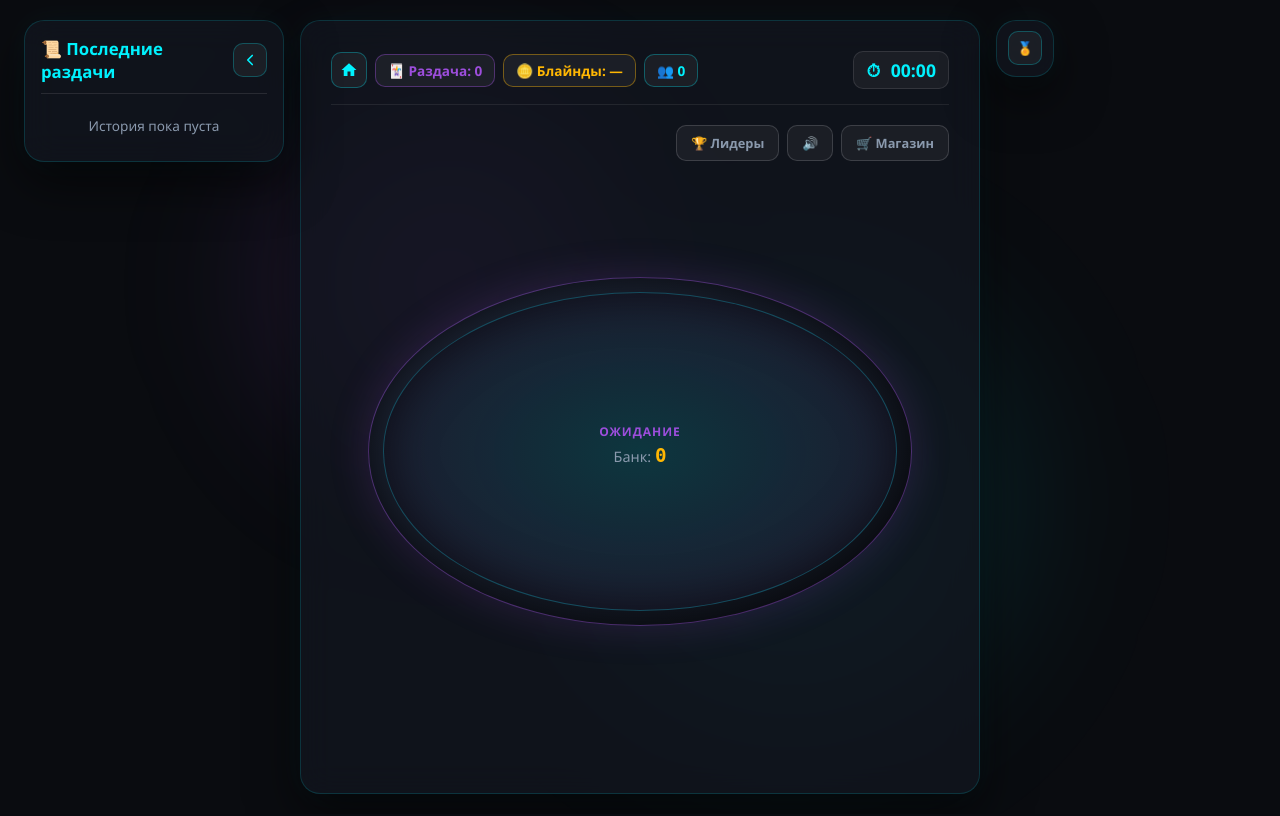
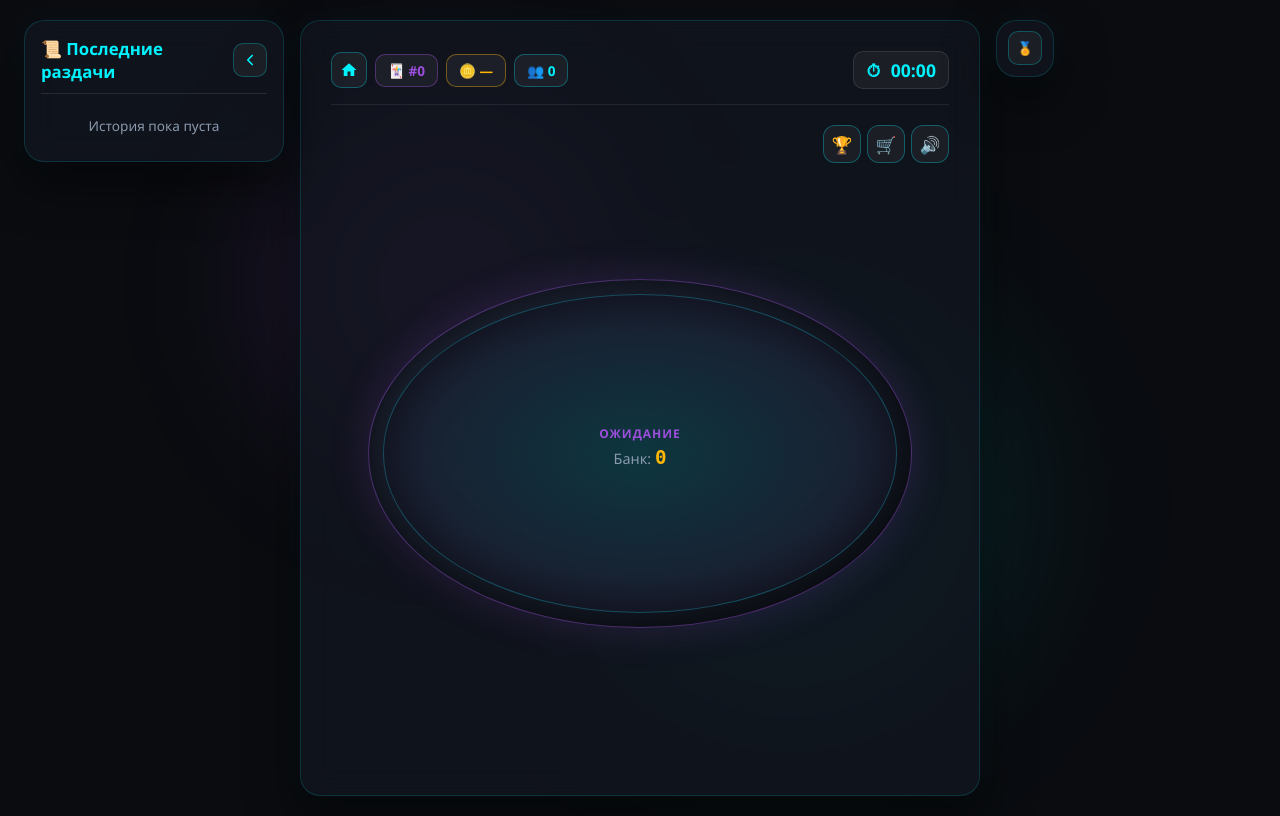
Before and after one commit to nekoreal/CrossDaunBotV2, a Flask app: page /poker in a window 1280 px wide. Before the commit the page ends 794 px from the top, so only its background shows below. Run offline with Flask 3, Linux system fonts and the light colour scheme; parts of the project's set-up code (start-up, migrations or seed data) failed here and were passed over; some libraries are stand-ins or nearby versions.

Commit message:
vibe chil with igor 8

```diff
--- a/flask_server/templates/poker.html
+++ b/flask_server/templates/poker.html
@@ -152,7 +152,7 @@ body{background:var(--bg-primary);color:var(--text-main);min-height:100vh;displa
 .pc.dim{opacity:.35}
 
 /* --- ПАНЕЛЬ ИНСТРУМЕНТОВ --- */
-.tools-row{display:flex;justify-content:space-between;align-items:center;gap:10px}
+.tools-row{display:flex;justify-content:space-between;align-items:center;gap:8px;flex-wrap:nowrap}
 .btn-def.auto{width:auto;padding:8px 14px}
 .btn-bonus{color:var(--warning);border-color:rgba(255,183,3,.45)}
 .btn-bonus:hover:not(:disabled){background:rgba(255,183,3,.14)!important;border-color:var(--warning)!important;box-shadow:0 0 20px rgba(255,183,3,.25)!important}
@@ -258,10 +258,17 @@ body{background:var(--bg-primary);color:var(--text-main);min-height:100vh;displa
 .s-combo{font-size:.68rem;font-weight:800;color:var(--warning);white-space:nowrap;text-shadow:0 0 8px rgba(255,183,3,.5);animation:tagPop .4s var(--ease-spring) backwards}
 .seat.winner .s-combo{color:var(--success);text-shadow:0 0 8px rgba(0,230,118,.6)}
 @keyframes miniReveal{0%{transform:rotateY(90deg) scale(1.7);filter:brightness(2.2)}55%{transform:rotateY(-14deg) scale(1.3);filter:brightness(1.3)}100%{transform:none;filter:none}}
-.pc.mini.reveal{animation:miniReveal .75s var(--ease-spring) var(--d) backwards}
+.pc.shown{width:40px;border-radius:5px}
+.pc.shown.reveal{animation:miniReveal .75s var(--ease-spring) var(--d) backwards}
+@media(max-width:600px){.pc.shown{width:30px;border-radius:4px}}
+@media(max-width:420px){.pc.shown{width:24px;border-radius:3px}}
 .result-item.shown{background:rgba(255,183,3,.06);border-color:rgba(255,183,3,.3)}
 .result-item.shown span:last-child{color:var(--warning)}
-.btn-show{color:var(--warning);border-color:rgba(255,183,3,.45);margin-bottom:10px}
+@keyframes showPulse{0%,100%{box-shadow:0 0 14px rgba(255,183,3,.3)}50%{box-shadow:0 0 26px rgba(255,183,3,.65)}}
+.btn-def.btn-show{position:absolute;left:50%;top:73.5%;transform:translate(-50%,-50%);z-index:7;width:auto;padding:10px 18px;white-space:nowrap;
+  color:var(--warning);border-color:rgba(255,183,3,.6);background:rgba(18,22,31,.92);animation:tagPop .35s var(--ease-spring),showPulse 1.6s ease-in-out .35s infinite}
+.btn-def.btn-show:active:not(:disabled){transform:translate(-50%,-50%) scale(.96)}
+@media(max-width:420px){.btn-def.btn-show{top:60%;padding:8px 14px;font-size:.85rem}}
 /* магазин: баланс */
 .shop-balance{display:inline-flex;align-items:center;gap:6px;margin:-6px 0 14px;padding:6px 12px;border-radius:10px;background:rgba(0,230,118,.08);border:1px solid rgba(0,230,118,.35);color:var(--success);font-family:monospace;font-weight:800}
 /* перемешивание колоды перед раздачей */
@@ -352,7 +359,13 @@ button.rank-slot{color:var(--text-main);font:inherit}
 .pc.mini .pips,.pc.mini .face,.pc.mini .ace,.pc.mini .cn.br{display:none}
 .pc.mini .cn.tl{position:static}
 .pc.mini .cn b{font-size:46cqw}.pc.mini .cn i{font-size:42cqw}
-.tools-left{display:flex;gap:8px;flex-wrap:wrap;align-items:center}
+.tools-left{display:flex;gap:6px;flex-wrap:nowrap;align-items:center;min-width:0}
+.tools-ico{flex:none}
+/* иконки панели — одинаковые квадраты, подпись во всплывающей подсказке */
+.btn-def.tool-ico{width:38px;height:38px;padding:0;display:inline-flex;align-items:center;justify-content:center;border-radius:12px;font-size:1.05rem;flex:none}
+.btn-def.tool-ico.btn-admin{color:var(--warning)}
+.tools-left .btn-sm{white-space:nowrap}
+@media(max-width:420px){.btn-def.tool-ico{width:34px;height:34px;font-size:.95rem;border-radius:10px}.tools-left{gap:4px}.top-bar,.top-bar-left{flex-wrap:nowrap!important;gap:4px}.top-bar .badge{padding:5px 7px;font-size:.72rem;white-space:nowrap}.timer-badge{font-size:.85rem}.btn-home{width:32px;height:32px}}
 .btn-stand{color:var(--danger);border-color:rgba(255,85,85,.35)}
 .watch-note{text-align:center;color:var(--text-muted);font-size:.9rem;padding:10px 0}
 .watch-note a{color:var(--accent-cyan)}
@@ -423,9 +436,9 @@ button.rank-slot{color:var(--text-main);font:inherit}
   <div class="top-bar">
     <div class="top-bar-left">
       <a href="/" class="btn-home" title="На главную"><svg viewBox="0 0 24 24"><path d="M10 20v-6h4v6h5v-8h3L12 3 2 12h3v8z"/></svg></a>
-      <div class="badge badge-purple">🃏 Раздача: <span id="handNo">0</span></div>
-      <div class="badge badge-warning">🪙 Блайнды: <span id="blinds">—</span></div>
-      <div class="badge badge-cyan">👥 <span id="playersCount">0</span></div>
+      <div class="badge badge-purple" title="Раздача">🃏 #<span id="handNo">0</span></div>
+      <div class="badge badge-warning" title="Блайнды">🪙 <span id="blinds">—</span></div>
+      <div class="badge badge-cyan" title="Игроки">👥 <span id="playersCount">0</span></div>
     </div>
     <div class="badge timer-badge" id="timerBadge">⏱ <span id="timer">00:00</span></div>
   </div>
@@ -433,15 +446,15 @@ button.rank-slot{color:var(--text-main);font:inherit}
 
   <div class="tools-row">
     <div class="tools-left">
-      <button id="btnBonus" class="btn-def btn-sm btn-bonus auto hidden" onclick="claimBonus()">💰 Взять деньги</button>
-      <button id="btnStand" class="btn-def btn-sm btn-stand auto hidden" onclick="leaveGame()">🚪 Выйти из-за стола</button>
-      <span id="bankChips" class="badge hidden"></span>
+      <button id="btnBonus" class="btn-def btn-sm btn-bonus auto hidden" onclick="claimBonus()" title="Бонус">💰</button>
+      <button id="btnStand" class="btn-def btn-sm btn-stand auto hidden" onclick="leaveGame()" title="Выйти из-за стола">🚪 Выйти</button>
+      <span id="bankChips" class="badge hidden" title="Баланс"></span>
     </div>
-    <div class="tools-left">
-      {% if is_admin %}<button class="btn-def btn-sm btn-admin auto" onclick="openAdmin()">🛠 Админ</button>{% endif %}
-      <button class="btn-def btn-sm auto" onclick="openLeaders()">🏆 Лидеры</button>
-      <button id="btnSound" class="btn-def btn-sm auto" onclick="toggleSound()" title="Звук">🔊</button>
-      <button class="btn-def btn-sm auto" onclick="openSettings()">🛒 Магазин</button>
+    <div class="tools-left tools-ico">
+      {% if is_admin %}<button class="btn-def tool-ico btn-admin" onclick="openAdmin()" title="Админ-панель">🛠</button>{% endif %}
+      <button class="btn-def tool-ico" onclick="openLeaders()" title="Лидеры">🏆</button>
+      <button class="btn-def tool-ico" onclick="openSettings()" title="Магазин">🛒</button>
+      <button id="btnSound" class="btn-def tool-ico" onclick="toggleSound()" title="Звук">🔊</button>
     </div>
   </div>
 
@@ -453,6 +466,8 @@ button.rank-slot{color:var(--text-main);font:inherit}
     </div></div>
     <div id="seats"></div>
     <div id="shuffle"></div>
+    <!-- на итогах — прямо на столе, чтобы не листать вниз -->
+    <button id="btnShow" class="btn-def btn-show hidden" onclick="showCards()">👁 Показать карты</button>
   </div>
 
   <div id="myHand" class="my-hand"></div>
@@ -461,7 +476,7 @@ button.rank-slot{color:var(--text-main);font:inherit}
 
   <!-- Лобби: присоединиться / готов -->
   <div id="screenLobby" class="lobby">
-    <button id="btnJoin" class="btn-def btn-join hidden" onclick="joinGame()">🪑 Присоединиться к игре</button>
+    <button id="btnJoin" class="btn-def btn-join hidden" onclick="joinGame()">🪑 Сесть за стол</button>
     <button id="btnReady" class="btn-def btn-ready hidden" onclick="toggleReady()">✅ Готов</button>
   </div>
   <div id="watchNote" class="watch-note hidden"></div>
@@ -469,7 +484,6 @@ button.rank-slot{color:var(--text-main);font:inherit}
   <!-- Итоги раздачи -->
   <div id="screenResults" class="hidden">
     <div id="results" class="results"></div>
-    <button id="btnShow" class="btn-def btn-show hidden" onclick="showCards()">👁 Показать мои карты</button>
     <div id="nextHand" class="next-hand"></div>
   </div>
 
@@ -536,7 +550,7 @@ button.rank-slot{color:var(--text-main);font:inherit}
       <div id="edBackCrop" class="crop-box"></div>
     </div>
     <div id="edFront">
-      <div class="set-title">Цвета (подпись ранга и масти поверх картинки)</div>
+      <div class="set-title">Цвета</div>
       <div class="colors">
         <label>Фон <input type="color" id="edBg" value="#ffffff" oninput="edPreview()"></label>
         <label>♠ <input type="color" id="edColor_s" value="#12161f" oninput="edPreview()"></label>
@@ -544,7 +558,7 @@ button.rank-slot{color:var(--text-main);font:inherit}
         <label>♦ <input type="color" id="edColor_d" value="#d62828" oninput="edPreview()"></label>
         <label>♣ <input type="color" id="edColor_c" value="#12161f" oninput="edPreview()"></label>
       </div>
-      <div class="set-title">Картинки рангов — нажмите на ранг и выберите фото (по желанию; без фото карта рисуется обычной раскладкой)</div>
+      <div class="set-title">Фото рангов (необязательно)</div>
       <div id="edRanks" class="rank-grid"></div>
       <div id="edRankBar" class="src-bar"></div>
     </div>
@@ -712,7 +726,7 @@ let clockSkew = 0;  // сервер - клиент, сек
 const nowS = () => Date.now() / 1000 + clockSkew;
 function sendAction(type, amount) {
     ['btnFold', 'btnCall', 'btnRaise', 'raiseRange', 'raiseNum'].forEach(id => $(id).disabled = true);
-    $('statusLine').innerText = '⏳ Отправляем ход…';
+    $('statusLine').innerText = '⏳';
     transport.emit('player_action', { type, amount });
 }
 function sendCallOrCheck() { sendAction(toCall() > 0 ? 'call' : 'check'); }
@@ -833,23 +847,23 @@ function render(s) {
     $('btnReady').classList.toggle('hidden', !canReady);
     $('btnReady').classList.toggle('is-ready', seated && !!m.ready);
     $('btnReady').innerText = s.status === 'showdown'
-        ? (m.ready ? '⏳ Ждём остальных · отменить' : '✅ Готов к следующей раздаче')
+        ? (m.ready ? '⏳ Ждём остальных' : '✅ Готов')
         : (m.ready ? '❌ Я не готов' : '✅ Готов');
     $('btnStand').classList.toggle('hidden', !seated);
     $('btnBonus').classList.toggle('hidden', !s.logged_in);
     $('bankChips').classList.toggle('hidden', !s.logged_in || seated || s.bank_chips == null);
-    $('bankChips').innerText = '🪙 Баланс: ' + (s.bank_chips ?? 0);
-    const note = !s.logged_in ? '👀 Вы зритель. <a href="/home">Войдите через Telegram</a>, чтобы играть'
-        : !seated ? (s.players.length >= s.max_players ? '👀 Стол заполнен — можно смотреть' : '👀 Вы смотрите игру')
-        : s.running && !inHand ? '⏳ Вы сядете за стол со следующей раздачи' : '';
+    $('bankChips').innerText = '🪙 ' + (s.bank_chips ?? 0);
+    const note = !s.logged_in ? '👀 <a href="/home">Войдите</a>, чтобы играть'
+        : !seated ? (s.players.length >= s.max_players ? '👀 Стол заполнен' : '')
+        : s.running && !inHand ? '⏳ Со следующей раздачи' : '';
     $('watchNote').classList.toggle('hidden', !note);
     $('watchNote').innerHTML = note;
     $('screenResults').classList.toggle('hidden', s.status !== 'showdown');
     $('screenActions').classList.toggle('hidden', s.status !== 'betting' || !inHand || !m.cards);
     const readyN = s.players.filter(p => p.ready).length;
     $('statusLine').innerText = s.status === 'betting' ? (myTurn ? '🎯 Ваш ход' : s.to_act ? 'Ходит: ' + (s.players.find(p => p.id === s.to_act)?.name || '…') : '🂠 Открываем карты…')
-        : !s.running ? (s.players.length < 2 ? 'Ждём игроков: нужно минимум 2' : `Ждём готовности: ${readyN}/${s.players.length}`)
-        : s.status === 'showdown' ? `Готовы: ${readyN}/${s.players.length} — все готовы, и раздача начнётся сразу` : '';
+        : !s.running ? (s.players.length < 2 ? 'Нужно минимум 2 игрока' : `Готовы ${readyN}/${s.players.length}`)
+        : s.status === 'showdown' ? `Готовы ${readyN}/${s.players.length}` : '';
 
     if (s.status === 'showdown') {
         const byId = Object.fromEntries(s.players.map(p => [p.id, p])), wIds = (s.winners || []).map(w => w.id);
@@ -863,7 +877,7 @@ function render(s) {
         $('results').innerHTML = [...winRows, ...shownRows].join('');
         if (!prev || prev.status !== 'showdown' || prev.hand_no !== s.hand_no) {
             const left = Math.max(0, (s.next_hand_at || 0) - nowS());
-            $('nextHand').innerHTML = s.next_hand_at ? `<span>Следующая раздача через <b id="nextHandLeft">${Math.ceil(left)}</b> с</span>
+            $('nextHand').innerHTML = s.next_hand_at ? `<span>Новая раздача через <b id="nextHandLeft">${Math.ceil(left)}</b> с</span>
                 <div class="next-bar"><i style="animation-duration:${left}s"></i></div>` : '';
         }
     }
@@ -899,7 +913,8 @@ function seatInner(s, p, idx = 0) {
     if (fresh) { shownSeen.add(seenKey); if (S && S.hand_no === s.hand_no && prevBoardHand !== null) playFlick(.05); }
     const reveal = fresh && prevBoardHand !== null ? ' reveal' : '';
     const backDeal = dealFx ? ' deal' : '', backD = dealFx ? SHUFFLE_T + idx * .06 : 0;
-    const minis = p.id === s.me ? '' : (p.cards ? p.cards.map((c, k) => gc(c, 'mini' + reveal, k * .14, p.front_skin)).join('')
+    // открытые карты — в скине владельца, крупнее мини-рубашек и без затемнения (подсветка комбинации победителя остаётся)
+    const minis = p.id === s.me ? '' : (p.cards ? p.cards.map((c, k) => cardHTML(c, 'shown' + reveal + (HL.set.has(c) ? ' hl' : ''), k * .14, p.front_skin)).join('')
         : (p.in_hand && !p.folded ? cardHTML(null, 'mini' + backDeal, backD, p.back_skin) + cardHTML(null, 'mini' + backDeal, backD + .03, p.back_skin) : ''));
     const showCombo = s.status === 'showdown' && p.in_hand && p.cards && (p.id !== s.me || p.shown);
     const combo = showCombo ? `<div class="s-combo">${wIds.includes(p.id) ? '🏆 ' : ''}${comboName(p.cards, s.community)}</div>` : '';
@@ -1044,8 +1059,9 @@ function updateBonusBtn() {
     document.querySelectorAll('[data-until]').forEach(el => el.innerText = Math.max(0, Math.ceil(+el.dataset.until - nowS())));
     if (left > 0) {
         const f = n => String(n).padStart(2, '0');
-        b.disabled = true; b.innerText = `⏳ ${f(Math.floor(left / 3600))}:${f(Math.floor(left % 3600 / 60))}:${f(left % 60)}`;
-    } else { b.disabled = false; b.innerText = '💰 Взять ' + (S.bonus_amount || 'деньги'); }
+        // больше часа — ч:мм, иначе мм:сс
+        b.disabled = true; b.innerText = '⏳ ' + (left >= 3600 ? `${Math.floor(left / 3600)}:${f(Math.floor(left % 3600 / 60))}` : `${f(Math.floor(left / 60))}:${f(left % 60)}`);
+    } else { b.disabled = false; b.innerText = '💰 +' + (S.bonus_amount || ''); }
 }
 setInterval(updateBonusBtn, 1000);
 
@@ -1113,8 +1129,8 @@ function setSkinTab(t) {
 function renderSkinGrid() {
     const kind = skinTab, sel = MY[kind].key;
     $('skinHint').innerText = kind === 'front'
-        ? 'Лицо карт на столе берётся у дилера раздачи: когда дилер — вы, все видят ваш скин.'
-        : 'Задник ваших карт видят все игроки за столом.';
+        ? 'На столе — лицо карт дилера, в руке — ваше.'
+        : 'Ваш задник видят все.';
     const std = STD_SKINS.map((key, i) => ({ key, name: ['Классика', '4 цвета', 'Неон', 'Золото'][i], owned: true, desc: { key } }));
     // чужие личные задники (их видит только админ в каталоге) в выборе не показываем
     const items = [...std, ...((SK && SK.skins) || []).filter(x => x.kind === kind && (!x.private || x.owned))];
@@ -1129,7 +1145,7 @@ function renderSkinGrid() {
     if (kind === 'back' && SK && SK.logged_in) acts.push(`<button class="btn-def" onclick="openEditor('user', 'back')">${myOwnBack()
         ? '🔄 Заменить свой задник' : '📤 Загрузить свой задник'} · 🪙 ${SK.custom_back_price}</button>`);
     if (SK && SK.is_admin) acts.push(`<button class="btn-def btn-admin" onclick="openEditor('admin', '${kind}')">➕ Добавить скин ${kind === 'front' ? 'лица' : 'задника'}</button>`);
-    if (!LOGGED_IN) acts.push('<div class="skin-hint">Войдите через Telegram, чтобы покупать и загружать скины.</div>');
+    if (!LOGGED_IN) acts.push('<div class="skin-hint">Войдите, чтобы покупать скины</div>');
     $('skinActions').innerHTML = acts.join('');
 }
 async function pickSkin(kind, key) {
@@ -1177,9 +1193,9 @@ function openEditor(mode, kind, skin = null) {
     $('edBack').classList.toggle('hidden', kind !== 'back');
     $('edFront').classList.toggle('hidden', kind !== 'front');
     $('edNote').innerText = mode === 'user'
-        ? `Стоимость загрузки: ${SK ? SK.custom_back_price : '?'} 🪙. Задник увидят все игроки.` +
-          (replacing ? ' Свой задник может быть только один — новая картинка заменит текущую.' : '')
-        : 'Картинки сохраняются в отдельный S3-бакет скинов.';
+        ? `Цена: ${SK ? SK.custom_back_price : '?'} 🪙` +
+          (replacing ? ' · заменит текущий' : '')
+        : '';
     edRender();
     $('editorModal').classList.remove('hidden');
 }
@@ -1255,7 +1271,7 @@ function mountCropper(box, part) {
     box.innerHTML = `<div class="crop-stage">${part === 'back' ? `<div class="pc back photo crop-frame"></div>` : cardHTML(part + 'h', 'crop-frame', 0, desc)}</div>
         <div class="crop-tools"><span>🔍</span><input type="range" min="1" max="4" step="0.01" value="${sl.crop.z}">
         <button class="btn-def btn-sm auto" type="button" title="Сбросить">↺</button></div>
-        <div class="skin-hint">Перетащите фото, масштаб — ползунком, колесом мыши или двумя пальцами</div>`;
+        <div class="skin-hint">Двигайте фото, ползунок — масштаб</div>`;
     const el = box.querySelector('.crop-frame'), range = box.querySelector('input[type=range]');
     const apply = () => {
         const g = cropGeom(sl, el.clientWidth, el.clientHeight);
@@ -1423,7 +1439,7 @@ async function loadLeaders() {
             <div class="u-info"><b>${esc(userLabel(u))}${u.tg_id === d.me ? ' · вы' : ''}</b><small>${u.username ? '@' + esc(u.username) : ''}</small></div>
             ${u.seated ? '<span class="tag ok">за столом</span>' : ''}<span class="u-chips">🪙 ${u.chips}</span></div>`).join('')
             || '<div class="skin-hint">Пока пусто</div>';
-        $('lbNote').innerText = (d.loading ? '⏳ Подтягиваем имена… ' : '') + `Игроков: ${d.total}` + (d.my_place ? ` · вы на ${d.my_place} месте` : '');
+        $('lbNote').innerText = (d.loading ? '⏳ ' : '') + `Игроков: ${d.total}` + (d.my_place ? ` · вы на ${d.my_place} месте` : '');
         if (d.loading && !$('leaderModal').classList.contains('hidden')) lbPollT = setTimeout(loadLeaders, 2500);
     } catch (e) { toast(e.message); }
 }
@@ -1441,7 +1457,7 @@ function setAdminTab(t) {
 async function admLoadSettings() {
     try {
         const d = await api('/poker/admin/settings'), cur = d.pending || d.active;
-        $('admPending').innerText = d.pending ? '⏳ Есть изменения — вступят в силу со следующей раздачи' : '';
+        $('admPending').innerText = d.pending ? '⏳ Применится со следующей раздачи' : '';
         $('admForm').innerHTML = d.spec.map(f => `<label class="fld"><span>${esc(f.label)}
             ${d.pending && d.pending[f.key] !== d.active[f.key] ? `<b class="pend">сейчас ${d.active[f.key]}</b>` : ''}</span>
             <input type="number" data-key="${f.key}" min="${f.min}" max="${f.max}" value="${cur[f.key]}"></label>`).join('');
@@ -1502,7 +1518,7 @@ async function admLoadUsers() {
     try {
         const d = await api('/poker/admin/users?q=' + encodeURIComponent($('admUserQ').value.trim()));
         d.users.forEach(u => admUsers[u.tg_id] = u);
-        $('admUserNote').innerText = (d.loading ? '⏳ Подтягиваем имена из Telegram… ' : '') + `Найдено: ${d.total}` + (d.total > d.users.length ? `, показаны первые ${d.users.length}` : '');
+        $('admUserNote').innerText = (d.loading ? '⏳ ' : '') + `Найдено: ${d.total}` + (d.total > d.users.length ? `, показаны первые ${d.users.length}` : '');
         $('admUserList').innerHTML = d.users.map((u, i) => `<button type="button" class="user-row ${u.tg_id === admPick ? 'sel' : ''}" style="animation-delay:${Math.min(i, 12) * .02}s" onclick="admPickUser('${u.tg_id}')">
             ${userAv(u)}<div class="u-info"><b>${esc(userLabel(u))}</b><small>${u.username ? '@' + esc(u.username) + ' · ' : ''}id ${u.tg_id}</small></div>
             ${u.seated ? '<span class="tag ok">за столом</span>' : ''}<span class="u-chips">🪙 ${u.chips}</span></button>`).join('')
```
Also changed, not shown: flask_server/poker.py (+5 -4 lines).
